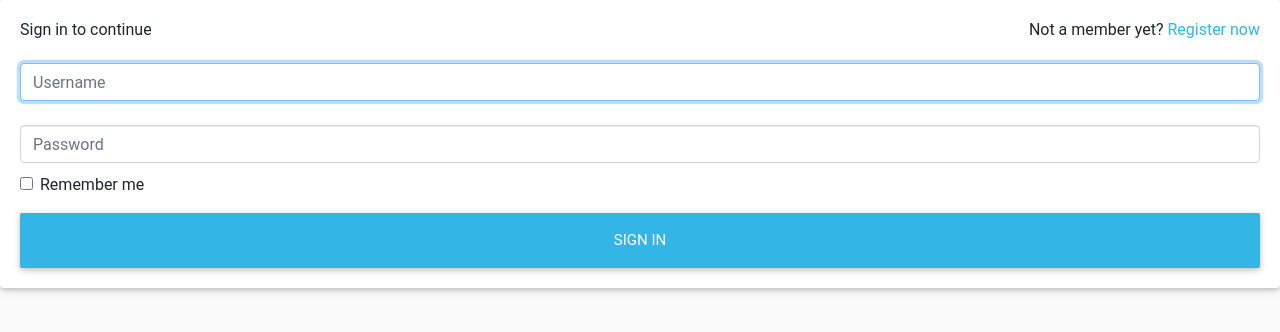
After one commit to D-Kamunya/hood_watch, a Django app: page /accounts/login in a window 1280 px wide. The commit adds this page. Shown: the top 332 px of the page. Run offline with Django 3.2, Linux system fonts and the light colour scheme; some libraries are stand-ins or nearby versions.

Commit message:
Create users login form html template

```diff
--- a/users/templates/registration/base.html
+++ b/users/templates/registration/base.html
@@ -16,7 +16,10 @@
 
   {% block styles %}
     {% bootstrap_css %}
-  <link rel="stylesheet" href="{%static 'css/auth.css'%}">
+    <link href="https://cdnjs.cloudflare.com/ajax/libs/twitter-bootstrap/4.5.0/css/bootstrap.min.css" rel="stylesheet">
+    <!-- Material Design Bootstrap -->
+    <link href="https://cdnjs.cloudflare.com/ajax/libs/mdbootstrap/4.19.1/css/mdb.min.css" rel="stylesheet">
+    <link rel="stylesheet" href="{%static 'css/auth.css'%}">
 
   {% endblock %}
 
--- /dev/null
+++ b/users/templates/registration/login_form.html
@@ -0,0 +1,22 @@
+{%extends "registration/base.html"%}
+{%block content%}
+<div class="card m-auto content">
+    <div class="card-body">
+        <h6 class="card-title"><span class="align-left">Sign in to continue</span> <span style="float:right">Not a member yet? <a href="{%url 'register_user'%}" class="text-info">Register now</a></span></h5>
+        <form class="form-signin" method="POST">
+            {% csrf_token %}
+            <label for="username" class="sr-only">Username</label>
+            <input type="text" name="username" id="username" class="form-control mt-4" placeholder="Username" required autofocus>
+            <label for="inputPassword" class="sr-only">Password</label>
+            <input type="password" name="password" id="inputPassword" class="form-control mt-4" placeholder="Password" required>
+            <div class="checkbox mb-3">
+                <label>
+                    <input type="checkbox" value="remember-me"> Remember me
+                </label>
+            </div>
+            <button class="btn btn-lg btn-info btn-block" type="submit">Sign in</button>
+        </form>
+    </div>
+</div>
+
+{%endblock%}
```
